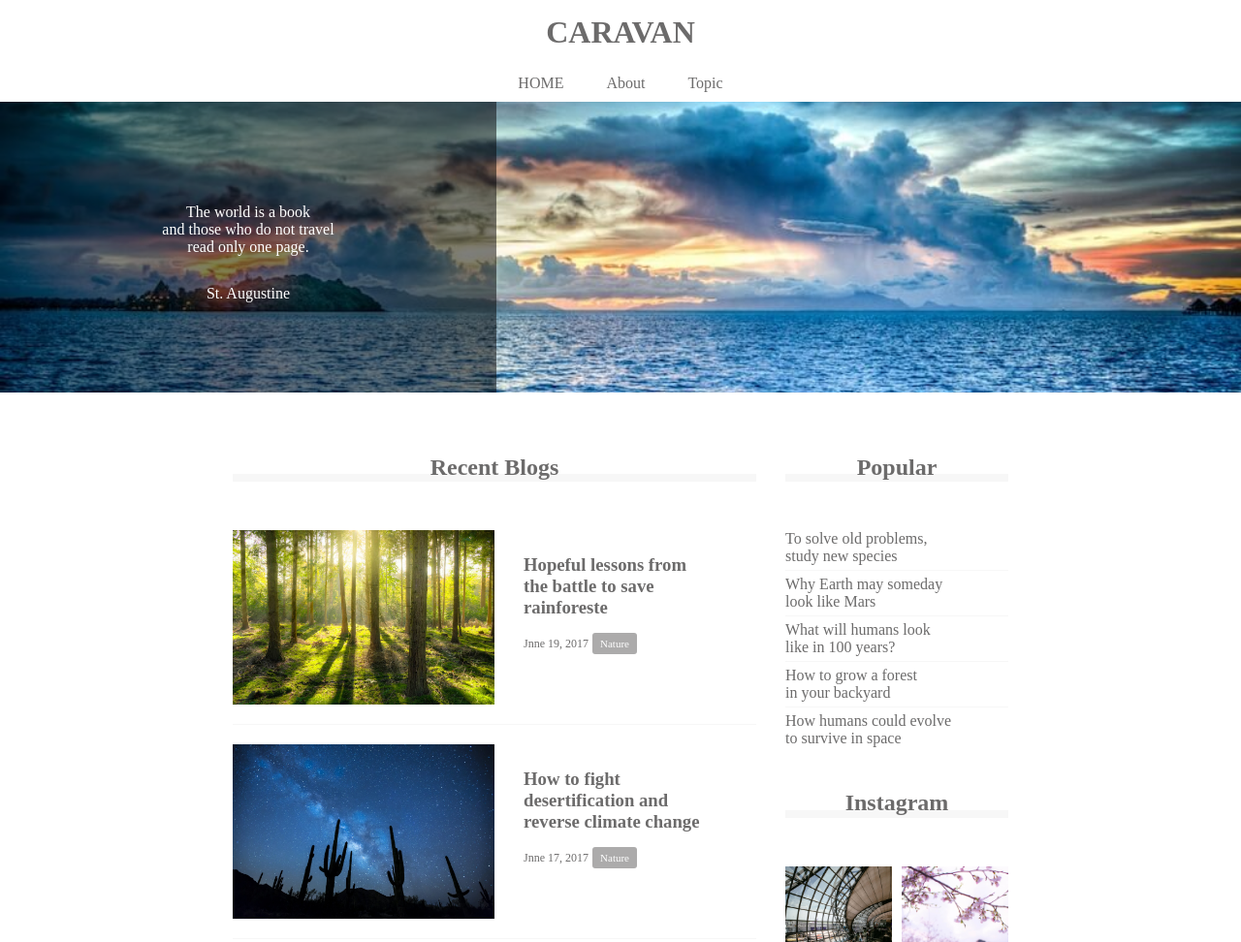
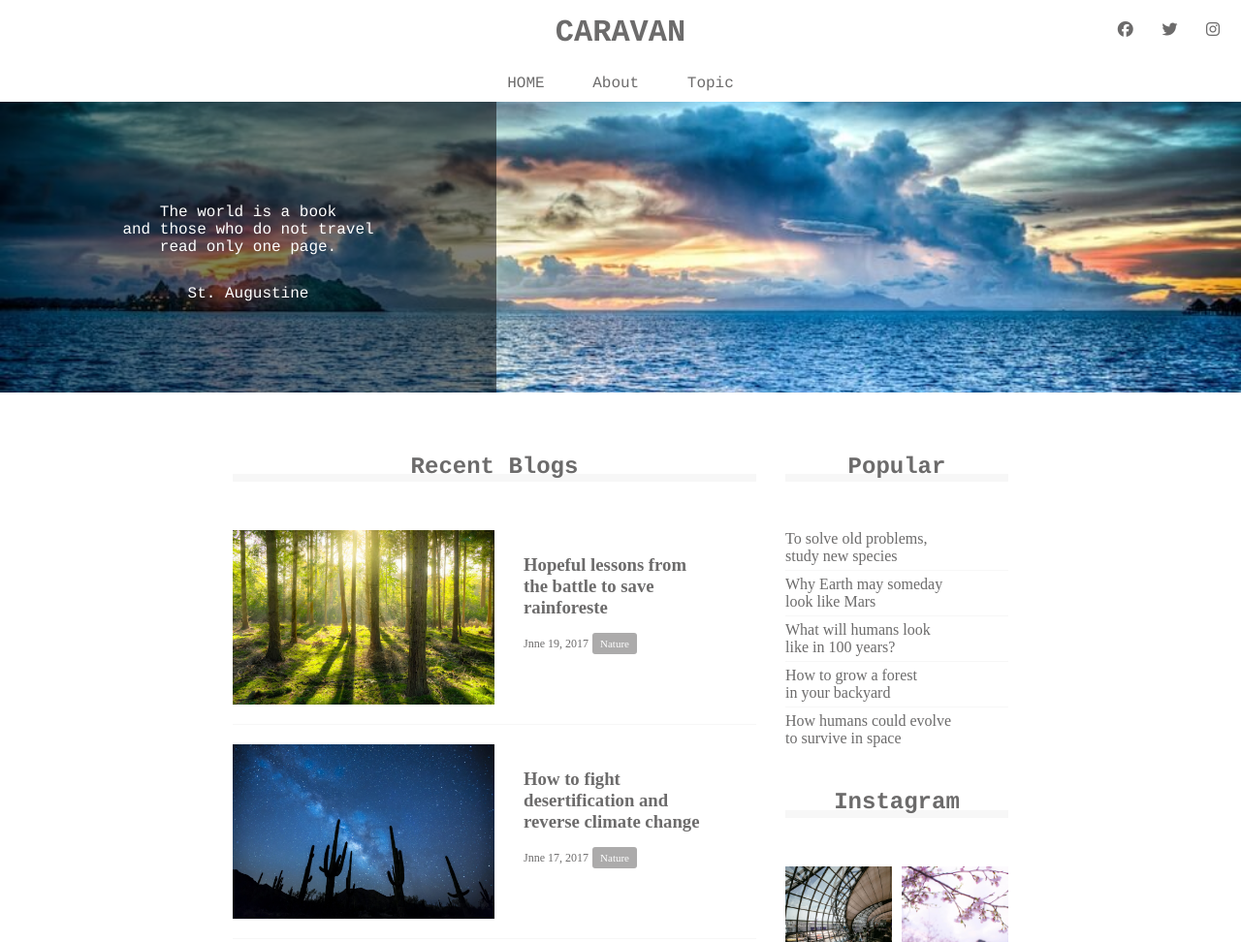
Before and after one commit to Natsuki0709/caravan, a plain HTML site: page index.html in a window 1280 px wide. Shown: the top 972 px of the page at 97% size. Drawn offline with Linux system fonts and the light colour scheme.

Commit message:
[finish1-9]

```diff
--- a/index.html
+++ b/index.html
@@ -2,6 +2,8 @@
 <html>
   <head>
     <meta charset="UTF-8" />
+    <script src="https://kit.fontawesome.com/e145301f7f.js"
+    crossorigin="anonymous"></script>
     <link rel="stylesheet" href="style.css" />
     <title>CRAVAN</title>
 
@@ -14,6 +16,11 @@
     CARAVAN
     </a>
   </h1>
+  <div class="social">
+    <i class="fa-brands fa-facebook"></i>
+    <i class="fa-brands fa-twitter"></i>
+    <i class="fa-brands fa-instagram"></i>
+  </div>
 </header>
 
 <nav>
--- a/style.css
+++ b/style.css
@@ -9,11 +9,26 @@ a {
   text-decoration: none;
 }
 
+header, nav, h2, .main-visual, footer {
+  font-family: Chalkduster, "Bradley Hand", Courier, "Segoe Print", sans-serif;
+}
+
 header {
   width: 90%;
   padding: 15px 0;
   margin: 0 auto;
   text-align: center;
+}
+
+.social i {
+  display: inline-block;
+  margin-left: 20px;
+}
+
+.social {
+  position: absolute;
+  top: 22px;
+  right: 22px;
 }
 
 header .heading {
```
